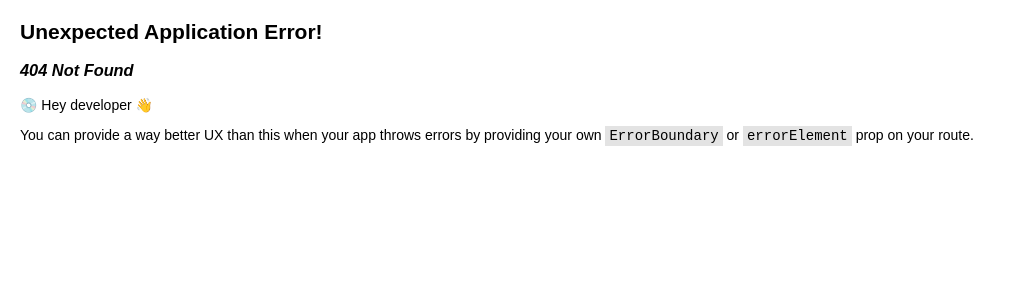
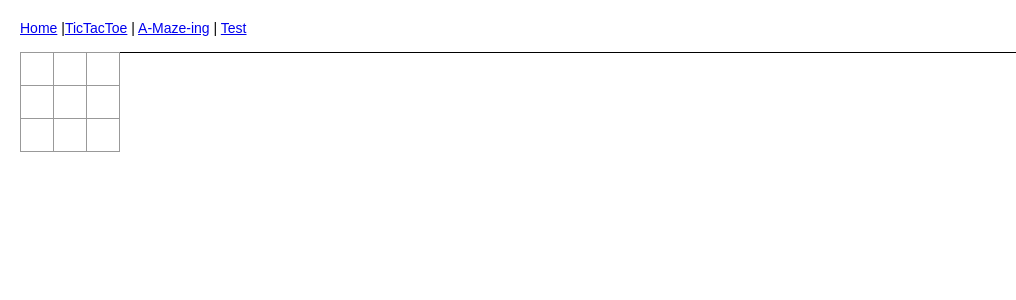
Before and after one commit to adubois85/react-experiments, a React app: page /test in a window 1280 px wide. Before the commit this address had no page. Shown: the top 300 px of the page, without its empty margins (0-1016 px from the left). Built offline with nearby package versions, Linux system fonts and the light colour scheme; the HTML template or start-up script is replaced by a standard one.

Commit message:
starting to make  tictactoe a functional component

```diff
--- a/src/App.jsx
+++ b/src/App.jsx
@@ -6,6 +6,7 @@ import Layout from './components/Layout'
 import Game from './components/TicTacToe/Game'
 import Maze from './components/A-Maze-ing/Maze'
 import Home from './components/Home'
+import Test from './components/TicTacToe/Test'
 
 // function App() {
 //     return (
@@ -37,6 +38,10 @@ const router = createBrowserRouter([{
         {
             path:"a-maze-ing",
             element: <Maze />
+        },
+        {
+            path:"test",
+            element: <Test />
         }]
     },
 ])
--- a/src/components/Header.jsx
+++ b/src/components/Header.jsx
@@ -9,7 +9,8 @@ export default function Header() {
             }}>
                 <NavLink to=".">Home</NavLink> |
                 <NavLink to="tictactoe">TicTacToe</NavLink> | {" "}
-                <NavLink to="a-maze-ing">A-Maze-ing</NavLink>
+                <NavLink to="a-maze-ing">A-Maze-ing</NavLink> | {" "}
+                <NavLink to="test">Test</NavLink>
             </nav>
         </header>
     )
--- /dev/null
+++ b/src/components/TicTacToe/Test.jsx
@@ -0,0 +1,61 @@
+import React, { useState } from 'react'
+import Board from './Board'
+import '../../stylesheets/TicTacToe.css'
+
+function calculateWinner(squares) {
+    const lines = [
+        [0, 1, 2],
+        [3, 4, 5],
+        [6, 7, 8],
+        [0, 3, 6],
+        [1, 4, 7],
+        [2, 5, 8],
+        [0, 4, 8],
+        [2, 4, 6],
+    ]
+    lines.forEach(line => {
+        const [a, b, c] = line
+        if(squares[a] && squares[a] === squares[b] && squares[a] === squares[c]) {
+            return squares[a]
+        }
+    })
+}
+
+export default function Test() {
+    const [game, setGame] = useState({
+        history: [
+            Array(9).fill(null)
+        ],
+        stepNumber: 0,
+        xIsNext: true
+    })
+
+    // console.log(game)
+    // console.log(game.history.squares)
+    // console.log(calculateWinner(['x']))
+
+    function handleClick(i){
+        const history = game.history
+        console.log(history)
+        // setGame(prevGame => ({
+
+        // }))
+    }
+
+    // <div>{status}</div>
+    // <ol>{moves}</ol>
+
+    return (
+        <div className="game">
+            <div className="game-board">
+                <Board
+                    squares={game.history}
+                    onClick={(i) => handleClick(i)}
+                />
+            </div>
+            <div className="game-info">
+
+            </div>
+        </div>
+    )
+}
```
